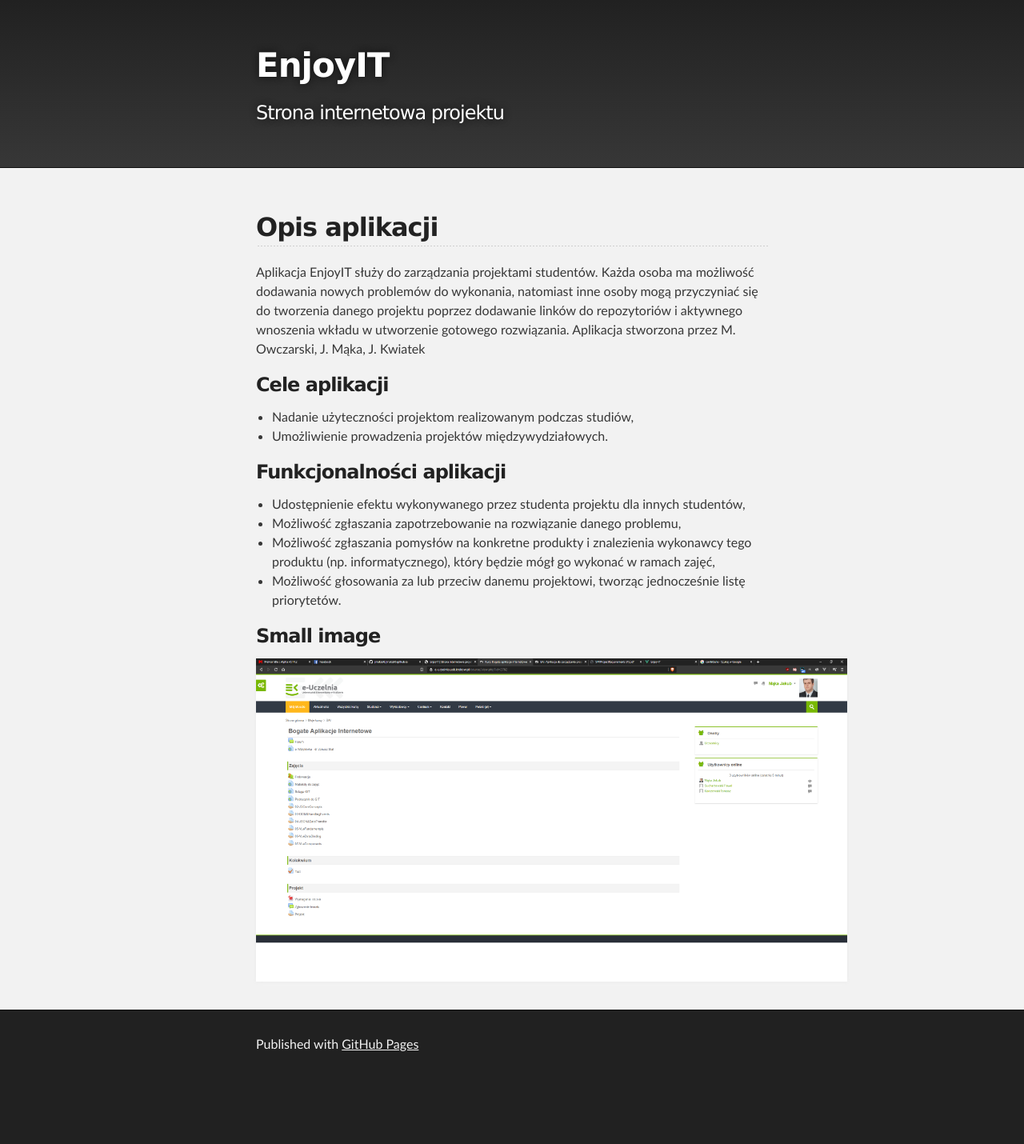
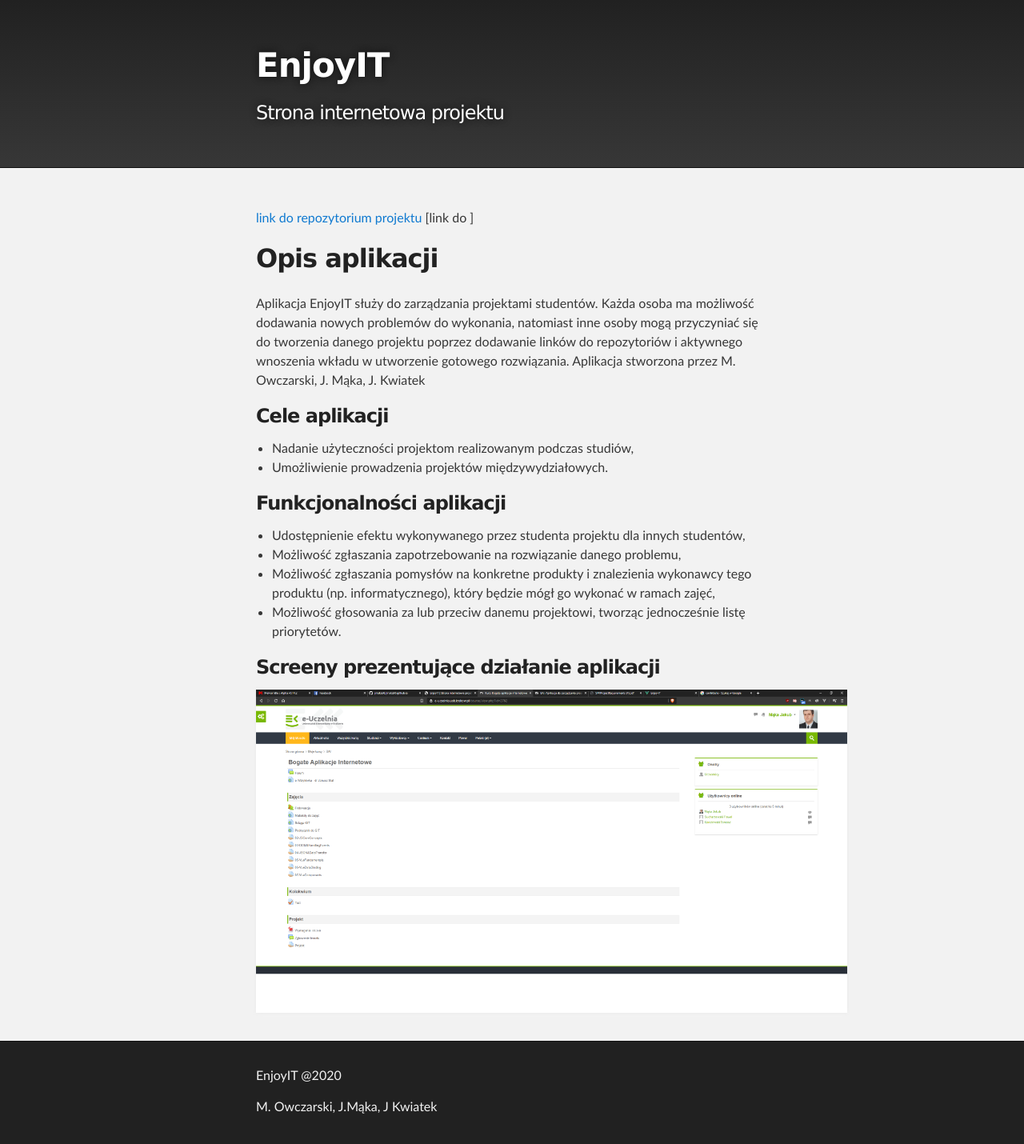
Before and after one commit to jmaka96/jmaka96.github.io, a Jekyll site: the page built from enjoyit.md, in a window 1280 px wide. Shown: the whole page at 80% size. Built offline with Jekyll 4.4.1, drawn with Linux system fonts in a browser that asks for light colours; our own code applies the rules of GitHub Pages for plain Markdown files; before the commit the page ends 1352 px from its top, so only the background shows below that.

Commit message:
updated files

```diff
--- a/_layouts/default.html
+++ b/_layouts/default.html
@@ -5,7 +5,8 @@
   <meta charset='utf-8'>
   <meta http-equiv="X-UA-Compatible" content="IE=edge">
   <meta name="viewport" content="width=device-width,maximum-scale=2">
-    <link rel="stylesheet" type="text/css" media="screen" href="{{ '/assets/css/style.css?v=' | append: site.github.build_revision | relative_url }}">
+  <link rel="stylesheet" type="text/css" media="screen"
+    href="{{ '/assets/css/style.css?v=' | append: site.github.build_revision | relative_url }}">
 
   {% seo %}
 </head>
@@ -42,21 +43,31 @@
   <div id="footer_wrap" class="outer">
     <footer class="inner">
       {% if site.github.is_project_page %}
-        <p class="copyright">{{ site.title | default: site.github.repository_name }} maintained by <a href="{{ site.github.owner_url }}">{{ site.github.owner_name }}</a></p>
+      <p class="copyright">{{ site.title | default: site.github.repository_name }} maintained by <a
+          href="{{ site.github.owner_url }}">{{ site.github.owner_name }}</a></p>
       {% endif %}
-        <p>Published with <a href="https://pages.github.com">GitHub Pages</a></p>
+      <p>EnjoyIT @2020</p>
+      <p>M. Owczarski, J.Mąka, J Kwiatek</p>
     </footer>
   </div>
 
   {% if site.google_analytics %}
   <script>
-        (function(i,s,o,g,r,a,m){i['GoogleAnalyticsObject']=r;i[r]=i[r]||function(){
-        (i[r].q=i[r].q||[]).push(arguments)},i[r].l=1*new Date();a=s.createElement(o),
-        m=s.getElementsByTagName(o)[0];a.async=1;a.src=g;m.parentNode.insertBefore(a,m)
-        })(window,document,'script','//www.google-analytics.com/analytics.js','ga');
+    (function (i, s, o, g, r, a, m) {
+      i['GoogleAnalyticsObject'] = r;
+      i[r] = i[r] || function () {
+        (i[r].q = i[r].q || []).push(arguments)
+      }, i[r].l = 1 * new Date();
+      a = s.createElement(o),
+        m = s.getElementsByTagName(o)[0];
+      a.async = 1;
+      a.src = g;
+      m.parentNode.insertBefore(a, m)
+    })(window, document, 'script', '//www.google-analytics.com/analytics.js', 'ga');
     ga('create', '{{ site.google_analytics }}', 'auto');
     ga('send', 'pageview');
   </script>
   {% endif %}
 </body>
+
 </html>
--- a/enjoyit.md
+++ b/enjoyit.md
@@ -1,6 +1,8 @@
 ---
 layout: default
 ---
+[link do repozytorium projektu](https://github.com/flowerasny/EnjoyIT)
+[link do ]
 
 ## Opis aplikacji
 
@@ -18,6 +20,6 @@ Aplikacja EnjoyIT służy do zarządzania projektami studentów. Każda osoba ma
 *   Możliwość zgłaszania pomysłów na konkretne produkty i znalezienia wykonawcy tego produktu (np. informatycznego), który będzie mógł go wykonać w ramach zajęć,
 *   Możliwość głosowania za lub przeciw danemu projektowi, tworząc jednocześnie listę priorytetów.
 
-### Small image
+### Screeny prezentujące działanie aplikacji
 
 ![screen1](./assets/images/test.png)
```
Also changed, not shown: another-page.md (deleted, +0 -9 lines), assets/images/bg_hr.png (deleted), assets/images/blacktocat.png (deleted), assets/images/icon_download.png (deleted), assets/images/sprite_download.png (deleted). Lines whose indentation alone changed are shown as unchanged.
